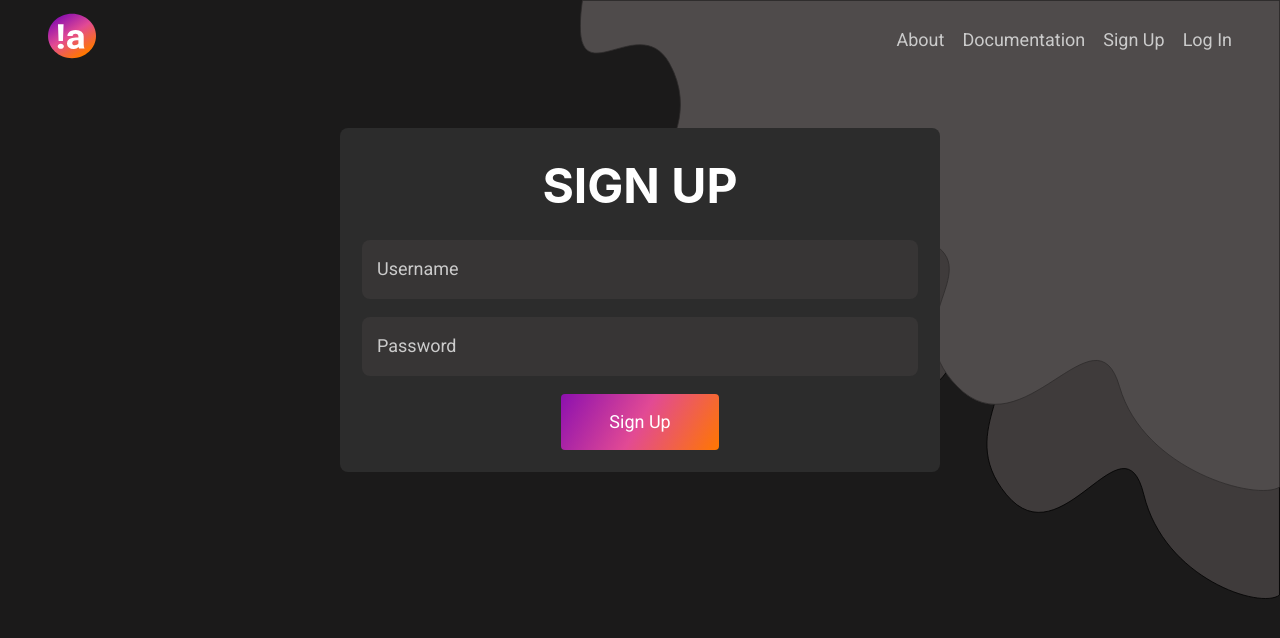
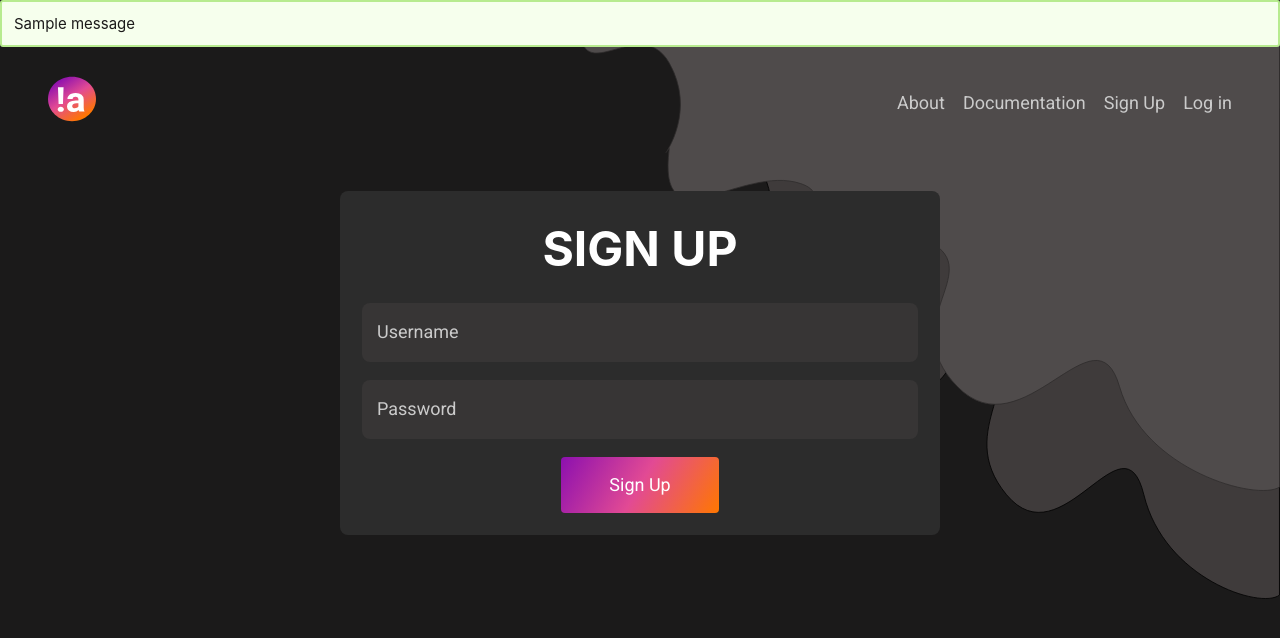
Before and after one commit to hrik2001/answer, a Python web app: template src/templates/signup.html in a window 1280 px wide. Shown: the top 638 px of the page. Run offline with Jinja, Linux system fonts and the light colour scheme; the template is opened without the code that fills it, so the values that code supplies are empty; one stand-in notice (Sample message) is shown.

Commit message:
error handling and added templates in jinja format
added 404 and 500error pages, added flashing error in all pages, handled exception in signup page, jinja templates and minor sytyling added

```diff
--- /dev/null
+++ b/src/templates/base.html
@@ -0,0 +1,71 @@
+<!DOCTYPE html>
+<html lang="en">
+<head>
+    {% block head %}
+    <meta charset="UTF-8">
+    <meta http-equiv="X-UA-Compatible" content="IE=edge">
+    <meta name="viewport" content="width=device-width, initial-scale=1.0">
+
+    <link rel="stylesheet" href="css/reset.css">
+    <link rel="stylesheet" href="css/navbar.css">
+    <link rel="stylesheet" href="css/error.css">
+    {% endblock %}
+
+</head>
+
+<body>
+    {% for category, message in get_flashed_messages(with_categories=True) %}
+        <div class="alert alert-{{category}}"> {{ message }}</div>
+    {% endfor %}
+
+    <img class="background" src="res/icons/bgLayer.svg" alt="background"/>
+
+    <header id="header">
+        <nav>
+            <a href="/" class="logo"><img src="res/icons/logo.svg" alt="company logo"/></a>
+            <div class="nav-links">
+                {% block NavLink %}
+
+                    <a href="/" class="nav-link ">About</a>
+                    <a href="/documentation" class="nav-link">Documentation</a>
+                    {% if not session.user %}
+                        <a href="signup" class="nav-link" >Sign Up</a>
+                        <a href="login" class="nav-link" >Log in</a>
+                    {% else %}
+                        <a href="/logout" class="nav-link logout" >Logout</a>
+                    {% endif %}
+                {% endblock %}
+            </div>
+            <button class="menu" onclick="openMenu()">
+                <img src="/templates/res/icons/menuIcon.svg" alt="menu btn"/>
+            </button>
+        </nav>
+
+        <nav class="mob-nav" id="mobNav">
+            <div class="mob-nav-header">
+                <a href="" class="logo"><img src="res/icons/logo.svg" alt="company logo"/></a>
+
+                <button class="close" onclick="closeMenu()">
+                    <img src="/templates/res/icons/closeIcon.svg" alt="menu btn"/>
+                </button>
+            </div>
+                {% block MobLink %}
+
+                    <a href="/" class="mob-nav-link ">About</a>
+                    <a href="/documentation" class="mob-nav-link">Documentation</a>
+                    {% if not session.user %}
+                        <a href='signup' class="mob-nav-link" >Sign Up</a>
+                        <a href='login'  class="mob-nav-link" >Log in</a>
+                    {% else %}
+                        <a href="/about" class="mob-nav-link" >Logout</a>
+                    {% endif %}
+
+                {% endblock %}
+        </nav>
+    </header>
+
+    {% block content %} {% endblock %}
+    <script src="js/nav.js"></script>
+</body>
+
+</html>
--- /dev/null
+++ b/src/templates/css/error.css
@@ -0,0 +1,27 @@
+.alert {
+    position:relative;
+    padding: 12px;
+    border-radius: 3px;
+    font-size: 1.5rem;
+    margin-bottom: 16px;
+    border-width: 2px;
+    border-style: solid;
+    z-index:1000;
+  }
+
+  .alert-error {
+    border-color: #FFCCC7;
+    background-color: #FFF2F0;
+    color: #1B1A1A;
+  }
+
+  .alert-info {
+    border-color: #91D5FF;
+    background-color: #E6F7FF;
+    color: #1B1A1A;
+  }
+  .alert-success {
+    border-color: #B7EB8F;
+    background-color: #F6FFED;
+    color: #1B1A1A;
+  }
--- a/src/templates/css/navbar.css
+++ b/src/templates/css/navbar.css
@@ -97,6 +97,10 @@ nav a{
     background-color: black;
 }
 
+.active{
+    text-decoration: underline !important;
+}
+
 
 @media only screen and (min-width: 768px){
     nav{
--- a/src/templates/css/reset.css
+++ b/src/templates/css/reset.css
@@ -121,6 +121,31 @@ main{
     width: 400px;
 }
 
+/* scroll bar css */
+
+::-webkit-scrollbar {
+    background-color:#1B1A1A;
+    width:16px
+  }
+
+  /* background of the scrollbar except button or resizer */
+  ::-webkit-scrollbar-track {
+    background-color:#1B1A1A
+  }
+  ::-webkit-scrollbar-track:hover {
+    background-color:#f4f4f4
+  }
+
+  /* scrollbar itself */
+  ::-webkit-scrollbar-thumb {
+    background-color:#babac0;
+    border-radius:16px;
+    border:5px solid #1B1A1A
+  }
+  ::-webkit-scrollbar-thumb:hover {
+    background-color:#a0a0a5;
+    border:4px solid #f4f4f4
+  }
 
 
 
--- a/src/templates/signup.html
+++ b/src/templates/signup.html
@@ -1,45 +1,20 @@
-<!DOCTYPE html>
-<html lang="en">
-<head>
-    <meta charset="UTF-8">
-    <meta http-equiv="X-UA-Compatible" content="IE=edge">
-    <meta name="viewport" content="width=device-width, initial-scale=1.0">
-    <link rel="stylesheet" href="css/reset.css">
-    <link rel="stylesheet" href="css/navbar.css">
-    <link rel="stylesheet" href="css/signup.css">
-    <title>Sign Up</title>
-</head>
-<body>
-    <img class="background" src="res/icons/bgLayer.svg" alt="background"/>
+{% extends "base.html" %}
+    {% block head %}
+        {{ super() }}
+        <link rel="stylesheet" href="css/signup.css">
+        <title>Signup</title>
+    {% endblock %}
 
-    <header>
-        <nav>
-            <a href="" class="logo"><img src="res/icons/logo.svg" alt="company logo"/></a>
-            <div class="nav-links">
-                <a href="/about" class="nav-link">About</a>
-                <a href="/documentation" class="nav-link">Documentation</a>
-                <a href="/signup" class="nav-link">Sign Up</a>
-                <a href="login" class="nav-link">Log In</a>
-            </div>
-            <button class="menu" onclick="openMenu()">
-                <img src="/templates/res/icons/menuIcon.svg" alt="menu btn"/>
-            </button>
-        </nav>
+    {% block NavLink %}
+        {{super()}}
+    {% endblock %}
 
-        <nav class="mob-nav" id="mobNav">
-            <div class="mob-nav-header">
-                <a href="" class="logo"><img src="res/icons/logo.svg" alt="company logo"/></a>
+    {% block MobLink %}
+        {{super()}}
+    {% endblock %}
 
-                <button class="close" onclick="closeMenu()">
-                    <img src="/templates/res/icons/closeIcon.svg" alt="menu btn"/>
-                </button>
-            </div>
-            <a href="/about" class="mob-nav-link">About</a>
-                <a href="/documentation" class="mob-nav-link">Documentation</a>
-                <a href="/signup" class="mob-nav-link">Sign Up</a>
-                <a href="login" class="mob-nav-link">Log In</a>
-        </nav>
-    </header>
+
+    {% block content %}
 
     <main>
         <form action = "/signup" method = "post" class="signup">
@@ -52,7 +27,4 @@
         </form>
     </main>
 
-
-    <script src="js/nav.js"></script>
-</body>
-</html>
+    {% endblock %}
```
Also changed, not shown: app.py (+11 -0 lines), src/auth.py (+23 -8 lines), src/templates/404.html (added, +23 -0 lines), src/templates/500.html (added, +23 -0 lines), src/templates/context.html (+22 -2 lines), src/templates/css/home.css (+7 -1 lines), src/templates/home.html (+15 -43 lines), src/templates/login.html (+14 -45 lines), 1 other file.
